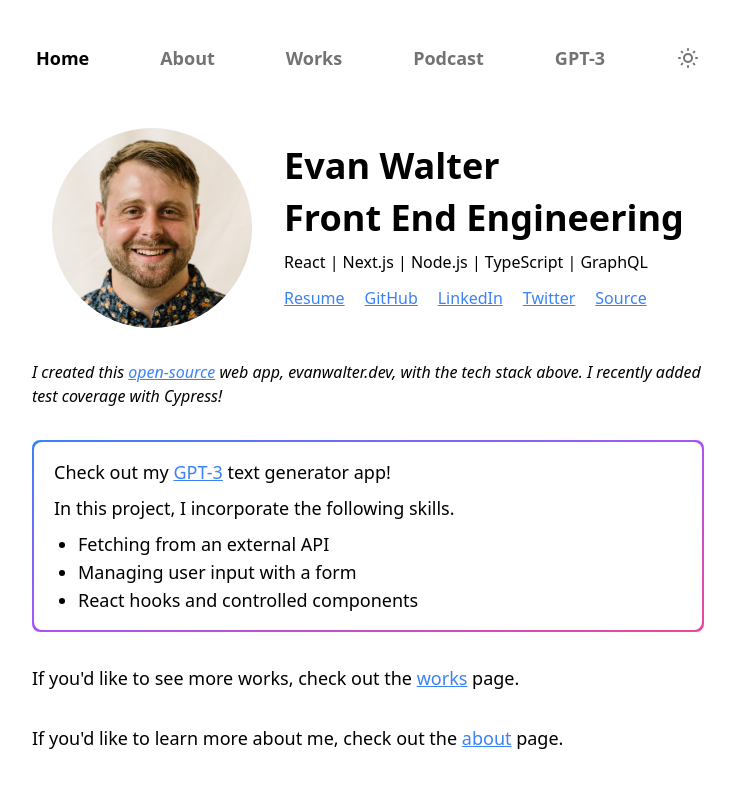
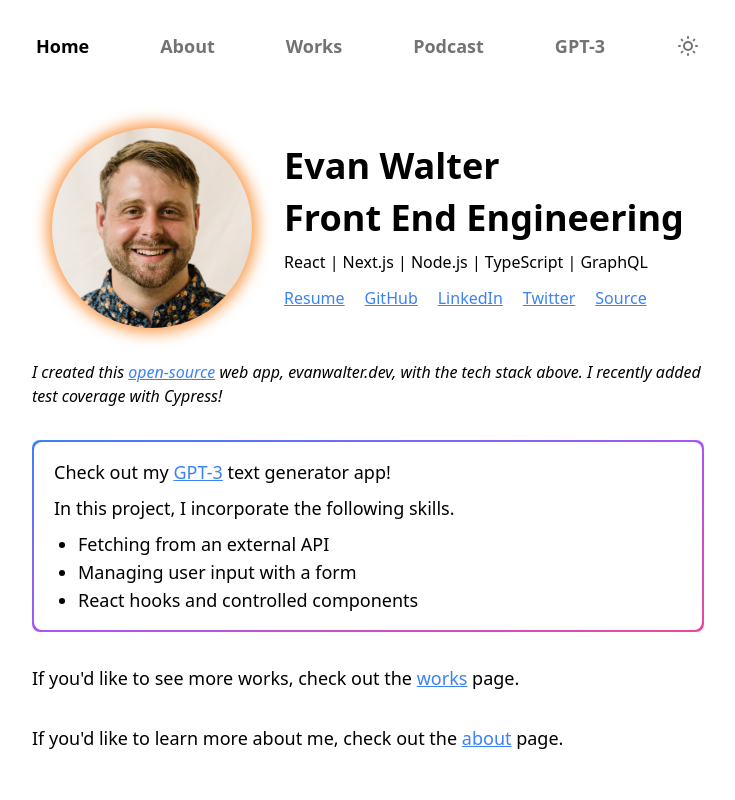
Before and after one commit to evan-walter/evanwalter.dev, a Next.js app: page / in a window 1280 px wide. Shown: the top 800 px of the page, without its empty margins (272-1007 px from the left). Built offline with nearby package versions, Linux system fonts and the light colour scheme.

Commit message:
Apply styling touches

```diff
--- a/components/Footer.tsx
+++ b/components/Footer.tsx
@@ -107,7 +107,7 @@ export default function Footer() {
             ❤️‍🔥
           </button>
           <p className='rounded-full border border-orange-500 px-4 py-2 text-center opacity-0 transition duration-700 group-hover:opacity-100 group-hover:ease-in-out dark:border-yellow-500'>
-            Building software on the web since 2019
+            אהוב
           </p>
         </div>
       </div>
--- a/components/NavMenu.tsx
+++ b/components/NavMenu.tsx
@@ -36,7 +36,7 @@ export default function NavMenu() {
   }, [isMobileScreen, isMenuOpen])
 
   return (
-    <nav className='container absolute inset-x-0 top-0 z-50 max-w-2xl bg-white py-8 text-lg dark:bg-neutral-900'>
+    <nav className='container absolute inset-x-0 top-0 z-50 max-w-2xl bg-white py-5 text-lg dark:bg-neutral-900'>
       <div
         className={`${
           isMobileScreen && isMenuOpen ? 'pb-4' : ''
--- a/pages/index.tsx
+++ b/pages/index.tsx
@@ -12,14 +12,17 @@ export default function Home() {
     <>
       <main className='flex flex-col gap-y-8'>
         <div className='flex flex-col items-center justify-center gap-8 md:flex-row'>
+          <Link href='/about' className='group relative'>
+            <div className='absolute -inset-[0.25rem] h-[13rem] w-[13rem] rounded-full bg-orange-400 blur transition duration-300 group-hover:bg-orange-600 dark:bg-orange-400 dark:group-hover:bg-orange-600 max-[248px]:hidden'></div>
             <Image
-            className='rounded-full'
+              className='relative rounded-full transition'
               src='/head-shot.jpg'
               alt='Evan Walter | Front End Engineering'
               width={200}
               height={200}
               priority
             />
+          </Link>
           <div className='flex flex-col items-center justify-center gap-y-3 text-center md:items-start md:text-left'>
             <h1 className='text-3xl font-bold md:whitespace-nowrap md:text-4xl'>
               Evan Walter
@@ -90,7 +93,9 @@ export default function Home() {
         </p>
 
         <div className='flex flex-col items-center justify-center gap-y-6'>
-          <Gpt3Announcement addClassNames={'from-blue-500 via-purple-500 to-pink-500'} />
+          <Gpt3Announcement
+            addClassNames={'from-blue-500 via-purple-500 to-pink-500'}
+          />
         </div>
 
         <PageReference page={'works'} />
```
Lines whose indentation alone changed are shown as unchanged.
